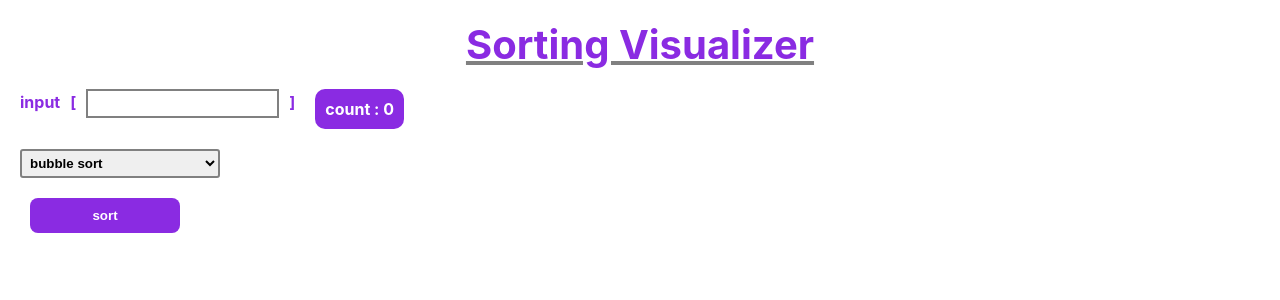
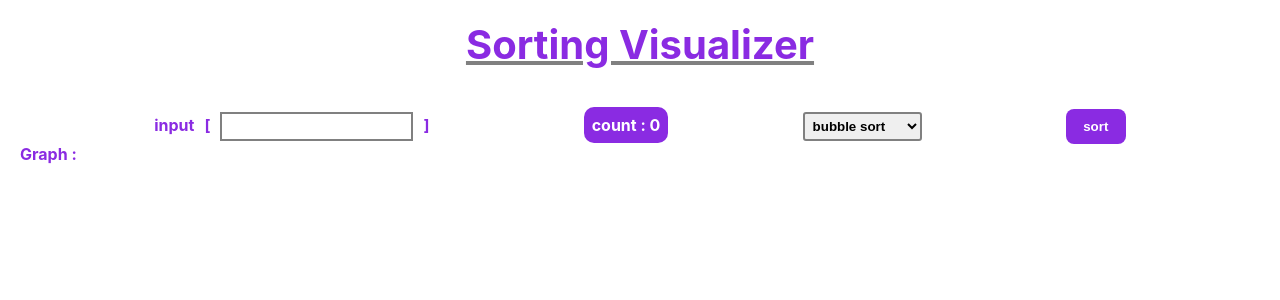
Before and after one commit to kamalraj-ten/sorting-visualizer, a React (Create React App) app: page / in a window 1280 px wide. Shown: the top 300 px of the page. Built offline with nearby package versions, Linux system fonts and the light colour scheme.

Commit message:
completed entry components

```diff
--- a/src/App.js
+++ b/src/App.js
@@ -3,6 +3,8 @@ import Text from "./components/Text";
 import React, { Component } from "react";
 import Button from "./components/Button";
 import Selector from "./components/Selector";
+import BubbleSort from "./sorting_algorithms/BubbleSort";
+import Graph from "./components/Graph";
 
 class App extends Component {
   state = {
@@ -72,7 +74,6 @@ class App extends Component {
             class="ml-20 counter"
             text={"count : " + this.state.entryCount}
           />
-        </div>
           <Selector
             class="mt-20"
             value={this.state.algorithm}
@@ -85,6 +86,12 @@ class App extends Component {
             onClickHandler={this.handleBtnSortClick}
           />
         </div>
+        <Graph
+          entries={this.state.entries}
+          entryCount={this.state.entryCount}
+          algorithm={this.state.algorithm}
+        />
+      </div>
     );
   }
 }
--- /dev/null
+++ b/src/components/Graph.jsx
@@ -0,0 +1,13 @@
+import React from "react";
+
+const Graph = (props) => {
+  return (
+    <div>
+      Graph :
+      {props.entries.map((n) => (
+        <div key={n}>{n}</div>
+      ))}
+    </div>
+  );
+};
+export default Graph;
--- a/src/index.css
+++ b/src/index.css
@@ -57,6 +57,9 @@ button {
   max-width: 150px;
   min-width: 60px;
 }
+button:hover {
+  background-color: #000;
+}
 .main-container {
   display: flex;
   flex-direction: column;
@@ -77,11 +80,14 @@ select:focus {
 .entry-container {
   display: flex;
   flex-direction: row;
+  justify-content: space-evenly;
+  flex-wrap: wrap;
+  align-items: baseline;
 }
 .counter {
   background-color: blueviolet;
   color: #fff;
-  padding: 10px;
+  padding: 8px;
   border-radius: 10px;
 }
 .text-input {
@@ -97,3 +103,7 @@ select:focus {
   text-decoration: underline 4px solid grey;
   margin: 0px auto 20px auto;
 }
+.graph-container {
+  width: 90%;
+  max-height: 400px;
+}
--- /dev/null
+++ b/src/sorting_algorithms/BubbleSort.js
@@ -0,0 +1,16 @@
+// assume that array is passed by reference
+function BubbleSort(n = 0, arr = []) {
+  for (let i = 1; i < n; ++i) {
+    for (let j = 0; j < n - i; ++j) {
+      if (arr[j] > arr[j + 1]) {
+        let temp = arr[j];
+        arr[j] = arr[j + 1];
+        arr[j + 1] = temp;
+        console.log("i", i, "j", j);
+      }
+    }
+  }
+  return arr;
+}
+
+export default BubbleSort;
```
Lines whose indentation alone changed are shown as unchanged.
